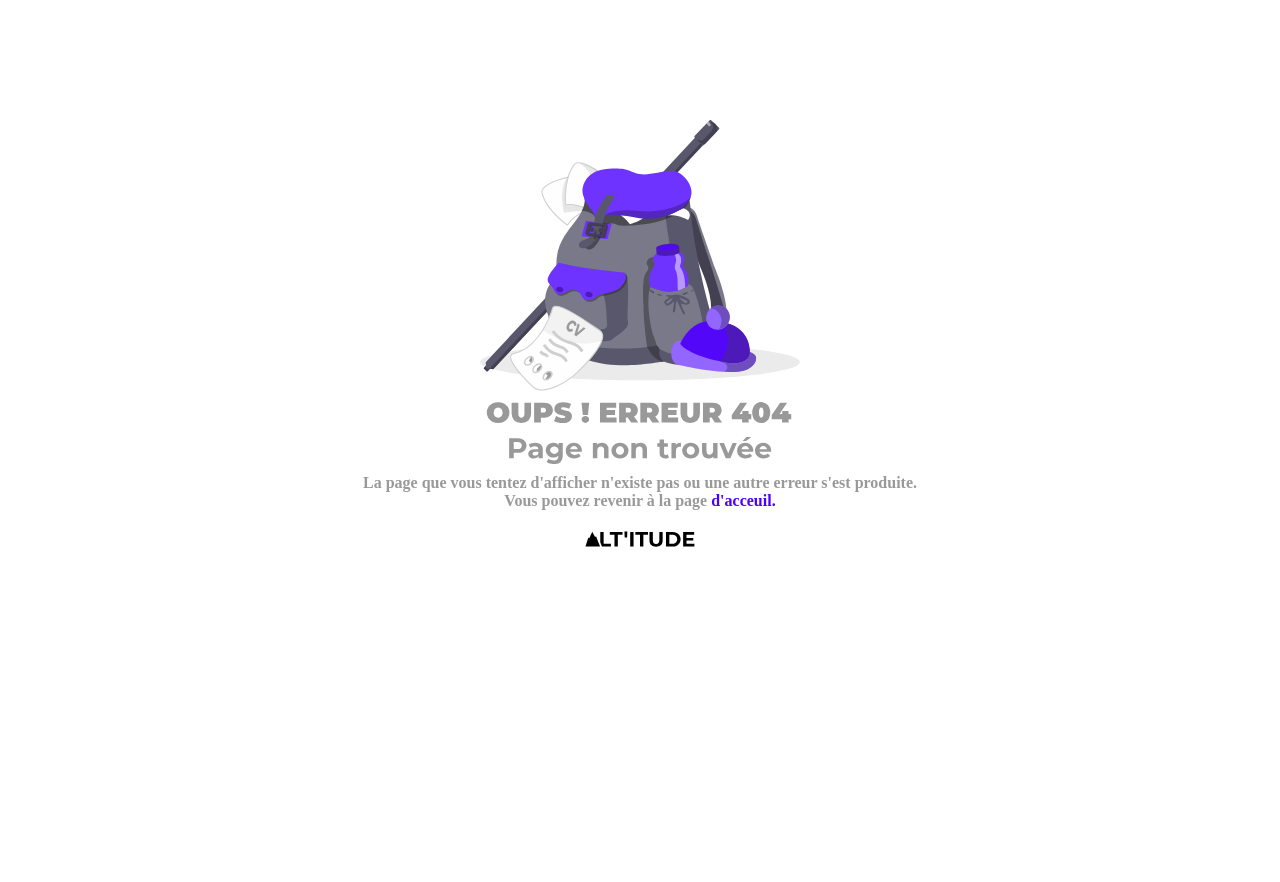
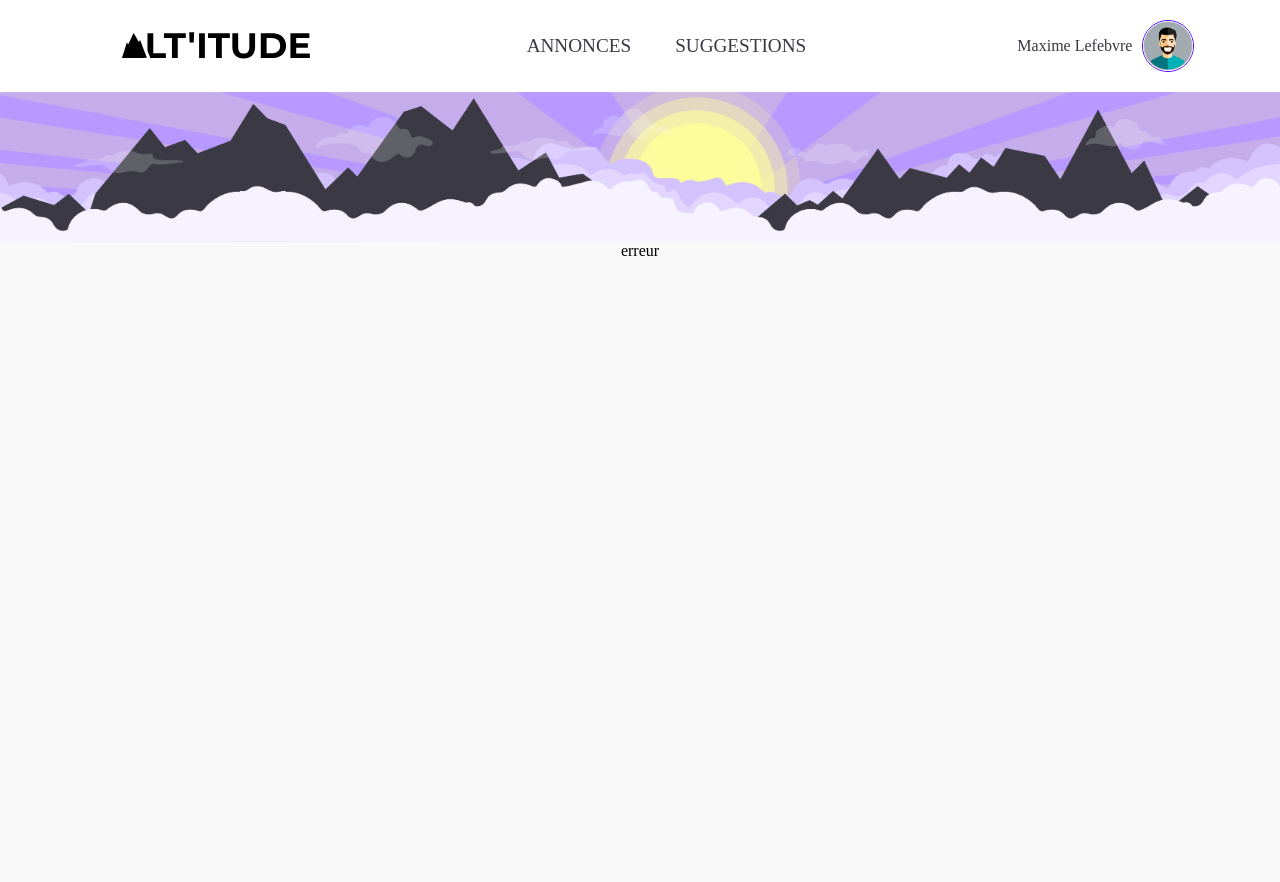
Before and after one commit to JenkoXPlay/ProjetTUT, a PHP site: page /annonce/11 in a window 1280 px wide. Before the commit the page ends 547 px from the top, so only its background shows below. Run offline with PHP 8.4, Linux system fonts and the light colour scheme; a user stored in the database is signed in; data comes from the database, SQL or seed files in the repository; some libraries are stand-ins or nearby versions.

Commit message:
Début ajout page annonce

```diff
--- /dev/null
+++ b/annonce.php
@@ -0,0 +1,26 @@
+<?php include('header.php'); ?>
+
+    <div class="banniereHome"></div>
+
+    <div class="content">
+
+        <?php
+            include('./function/annoncesentreprises.php');
+            $idAnnonce = $this->params['idAnnonce'];
+            $getAnnonce = getAnnonceId($bdd, $idAnnonce);
+            $countAnnonce = $bdd->query("SELECT COUNT(id) AS countid FROM annoncesentreprises WHERE id='$idAnnonce'");
+            $countAnnonceFetch = $countAnnonce->fetch();
+            if ($countAnnonceFetch['countid'] != 0) {
+                while($dataAnnonce = $getAnnonce->fetch()){
+                    if ($dataAnnonce['id'] == $idAnnonce) {
+                        echo "ok";
+                    } else echo "non";
+                }
+            } else {
+                echo "erreur";
+            }
+        ?>
+
+    </div>
+
+<?php include('footer.php'); ?>
--- a/css/style.css
+++ b/css/style.css
@@ -351,7 +351,9 @@ body {
     padding: 15px;
     text-align: left;
 }
-.annonceList .annonce .sujet .titreAnnonce {
+.annonceList .annonce .sujet .titreAnnonce, .titreAnnonce:hover {
+    color: #F0F0F1;
+    text-decoration: none;
     font-weight: 500;
     font-size: 1.2em;
     text-transform: uppercase;
--- a/erreur.php
+++ b/erreur.php
@@ -5,21 +5,21 @@
     <head>
         <title>Alt'itude - Trouvez un emploi à votre hauteur !</title>
         <meta charset="utf-8" />
-        <link rel="stylesheet" href="css/spectre-exp.min.css" />
-        <link rel="stylesheet" href="css/spectre-icons.min.css" />
-        <link rel="stylesheet" href="css/spectre.min.css" />
-        <link rel="stylesheet" href="css/global.css" />
-        <link rel="stylesheet" href="css/erreur404.css" />
+        <link rel="stylesheet" href="/css/spectre-exp.min.css" />
+        <link rel="stylesheet" href="/css/spectre-icons.min.css" />
+        <link rel="stylesheet" href="/css/spectre.min.css" />
+        <link rel="stylesheet" href="/css/global.css" />
+        <link rel="stylesheet" href="/css/erreur404.css" />
         <meta http-equiv="refresh" content="5;URL=/home" />
     </head>
 
     <body>
         <center>
-            <img class="illuErreur" src="img/erreur404.svg"/>
+            <img class="illuErreur" src="/img/erreur404.svg"/>
             <p class="MsgErreur">La page que vous tentez d'afficher n'existe pas ou une autre erreur s'est produite.
             </br>Vous pouvez revenir à la page <a href="/home">d'acceuil<a/>.
             </p>
-            <img class="logo" src="img/logo_black.svg"/>
+            <img class="logo" src="/img/logo_black.svg"/>
         </center>
     </body>
 
--- a/function/annoncesentreprises.php
+++ b/function/annoncesentreprises.php
@@ -53,7 +53,7 @@
     }
 
     // lecture par entreprise
-    function getAnnonceId($bdd, $idCompany) {
+    function getAnnonceIdCompagny($bdd, $idCompany) {
         $req = $bdd->prepare("SELECT * FROM annoncesentreprises WHERE entreprise='$idCompany'");
         $req->execute();
         return $req;
--- a/header.php
+++ b/header.php
@@ -10,12 +10,12 @@
     <head>
         <title>Alt'itude - Trouvez un emploi à votre hauteur !</title>
         <meta charset="utf-8" />
-        <link rel="stylesheet" href="css/spectre-exp.min.css" />
-        <link rel="stylesheet" href="css/spectre-icons.min.css" />
-        <link rel="stylesheet" href="css/spectre.min.css" />
-        <link rel="stylesheet" href="css/style.css" />
-        <link rel="stylesheet" href="css/global.css" />
-        <script src="./js/jquery.min.js"></script>
+        <link rel="stylesheet" href="/css/spectre-exp.min.css" />
+        <link rel="stylesheet" href="/css/spectre-icons.min.css" />
+        <link rel="stylesheet" href="/css/spectre.min.css" />
+        <link rel="stylesheet" href="/css/style.css" />
+        <link rel="stylesheet" href="/css/global.css" />
+        <script src="/js/jquery.min.js"></script>
     </head>
     <body>
 
@@ -27,7 +27,7 @@
                 ?>
                     <div class="header">
                         <div class="logo">
-                            <a href="/home"><img src="./img/logo_black.svg" /></a>
+                            <a href="/home"><img src="/img/logo_black.svg" /></a>
                         </div>
 
                         <div class="menuGeneral">
@@ -45,7 +45,7 @@
 
                         <div class="menu_user">
                             <span><?php echo $data['prenom']." ".$data['nom']; ?></span>
-                            <img class="avatarUser" src="./avatar/<?php echo $data['avatar']; ?>" />
+                            <img class="avatarUser" src="/avatar/<?php echo $data['avatar']; ?>" />
                             <i id="userOpen" class="icon icon-menu"></i>
                             <i id="userClose" class="icon icon-menu displayNone"></i>
                         </div>
--- a/routeur.php
+++ b/routeur.php
@@ -56,6 +56,7 @@ $router->setRoutes('/logout', 'logout.php');
 $router->setRoutes('/login', 'login.php');
 $router->setRoutes('/editprofile', 'editprofil.php');
 $router->setRoutes('/register', 'register.php');
+$router->setRoutes('/annonce/:idAnnonce', 'annonce.php');
 $router->setRoutes('/profil/:id_membre', 'profil.php');
 $router->setRoutes('/maintenance', 'maintenance.php');
 $router->setOtherwise('page', 'erreur.php');
```
Also changed, not shown: script_php/algo_recherche.php (+10 -9 lines).
